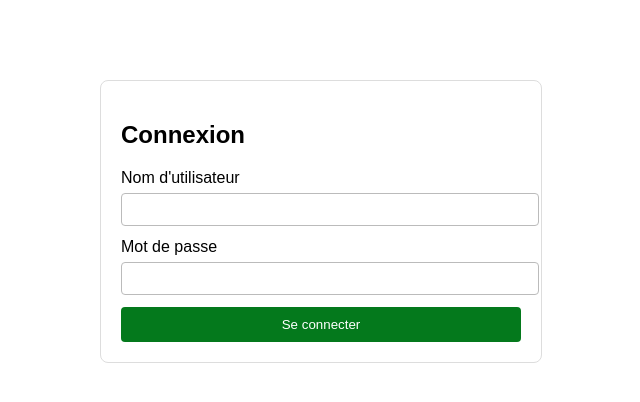
After one commit to MaverickYoan/php_crud, a PHP site: page /authentification.php in a window 1280 px wide. The commit adds this page. Shown: the top 402 px of the page, without its empty margins (319-959 px from the left). Run offline with PHP 8.4, Linux system fonts and the light colour scheme.

Commit message:
authentification.php

```diff
--- a/data/administrateurs.sql
+++ b/data/administrateurs.sql
@@ -6,5 +6,6 @@ CREATE TABLE administrateurs (
 );
 
 INSERT INTO administrateurs (first_name, last_name, email) VALUES
-('Yoan', 'De_Menezes', 'yoan.demenezes@gmail.com');
+('Yoan', 'De_Menezes', 'yoan.demenezes@gmail.com'),
+('test', 'test', 'test@gmail.com'),
 ('admin', 'user', 'admin@admin.com');
--- a/data/data.sql
+++ b/data/data.sql
@@ -1,3 +1,7 @@
 -- fichier vierge à remplacer par un éventuel export au format .sql
 
--- Dans ce chapitre, nous allons voir nos premières requêtes SQL et on va commencer par les requêtes DDL (Data Definition Language) qui permettent de définir la structure des données. On va commencer par la requête CREATE TABLE qui permet de créer une table et de définir l'ensemble des colonnes qui la compose.
+-- Dans ce chapitre, nous allons voir nos premières requêtes SQL
+-- et on va commencer par les requêtes DDL (Data Definition Language)
+-- qui permettent de définir la structure des données. On va commencer
+-- par la requête CREATE TABLE qui permet de créer une table et de définir
+--l'ensemble des colonnes qui la compose.
--- /dev/null
+++ b/src/authentification.php
@@ -0,0 +1,86 @@
+<?php
+// Démarre la session
+session_start();
+
+// Vérifie si le formulaire a été soumis
+if ($_SERVER["REQUEST_METHOD"] == "POST") {
+    // Récupère les valeurs du formulaire
+    $username = $_POST['username'] ?? '';
+    $password = $_POST['password'] ?? '';
+
+    // Ici, remplacer par la logique de vérification réel (BDD, fichier, etc.)
+    $utilisateur_valide = 'test';
+    $motdepasse_valide = 'test';
+
+    if ($username === $utilisateur_valide && $password === $motdepasse_valide) {
+        $_SESSION['username'] = $username;
+        header('Location: espace_prive.php');
+        exit();
+    } else {
+        $erreur = "Identifiant ou mot de passe incorrect.";
+    }
+}
+?>
+
+<!DOCTYPE html>
+<html lang="fr">
+
+<head>
+    <meta charset="UTF-8">
+    <title>Authentification</title>
+    <style>
+    body {
+        font-family: Arial, sans-serif;
+    }
+
+    .form-container {
+        max-width: 400px;
+        margin: 80px auto;
+        padding: 20px;
+        border: 1px solid #ddd;
+        border-radius: 8px;
+    }
+
+    input[type="text"],
+    input[type="password"] {
+        width: 100%;
+        padding: 8px;
+        margin: 6px 0 12px;
+        border: 1px solid #bbb;
+        border-radius: 4px;
+    }
+
+    input[type="submit"] {
+        width: 100%;
+        padding: 10px;
+        background: rgb(4, 121, 28);
+        color: #fff;
+        border: none;
+        border-radius: 4px;
+        cursor: pointer;
+    }
+
+    .error {
+        color: orange;
+        margin-bottom: 10px;
+    }
+    </style>
+</head>
+
+<body>
+    <div class="form-container">
+        <h2>Connexion</h2>
+        <?php if (!empty($erreur)) echo '<div class="error">' . htmlspecialchars($erreur) . '</div>'; ?>
+        <form method="post" action="">
+            <label for="username">Nom d'utilisateur</label>
+            <input type="text" id="username" name="username" required>
+
+            <label for="password">Mot de passe</label>
+            <input type="password" id="password" name="password" required>
+
+            <input type="submit" value="Se connecter">
+        </form>
+    </div>
+</body>
+
+</html>
--- a/src/index.php
+++ b/src/index.php
@@ -1,5 +1,9 @@
 <?php
-require_once "connect.php";
+require_once "connect.php"; // Assure-toi que ce fichier définit bien $db
+
+if (!isset($db) || !$db) {
+    die("Erreur de connexion à la base de données.");
+}
 
 // * sql SELECT
 $sql = "SELECT * FROM jeux";
```
Also changed, not shown: src/add.php (+6 -5 lines), src/espace_prive.php (added, +51 -0 lines), src/script/-- Database administration.js (added, +14 -0 lines), src/script/process_contact.php (renamed from var/www/html/process_contact.php).
